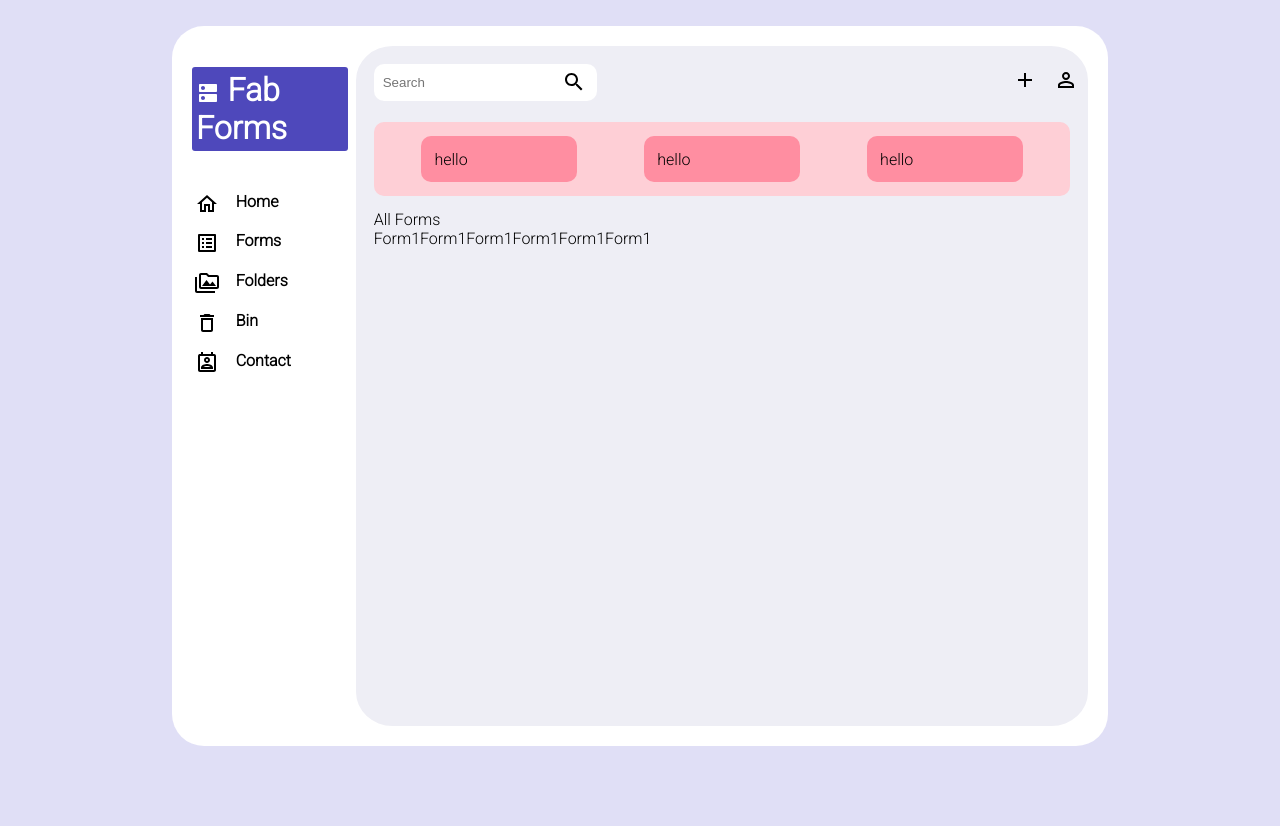
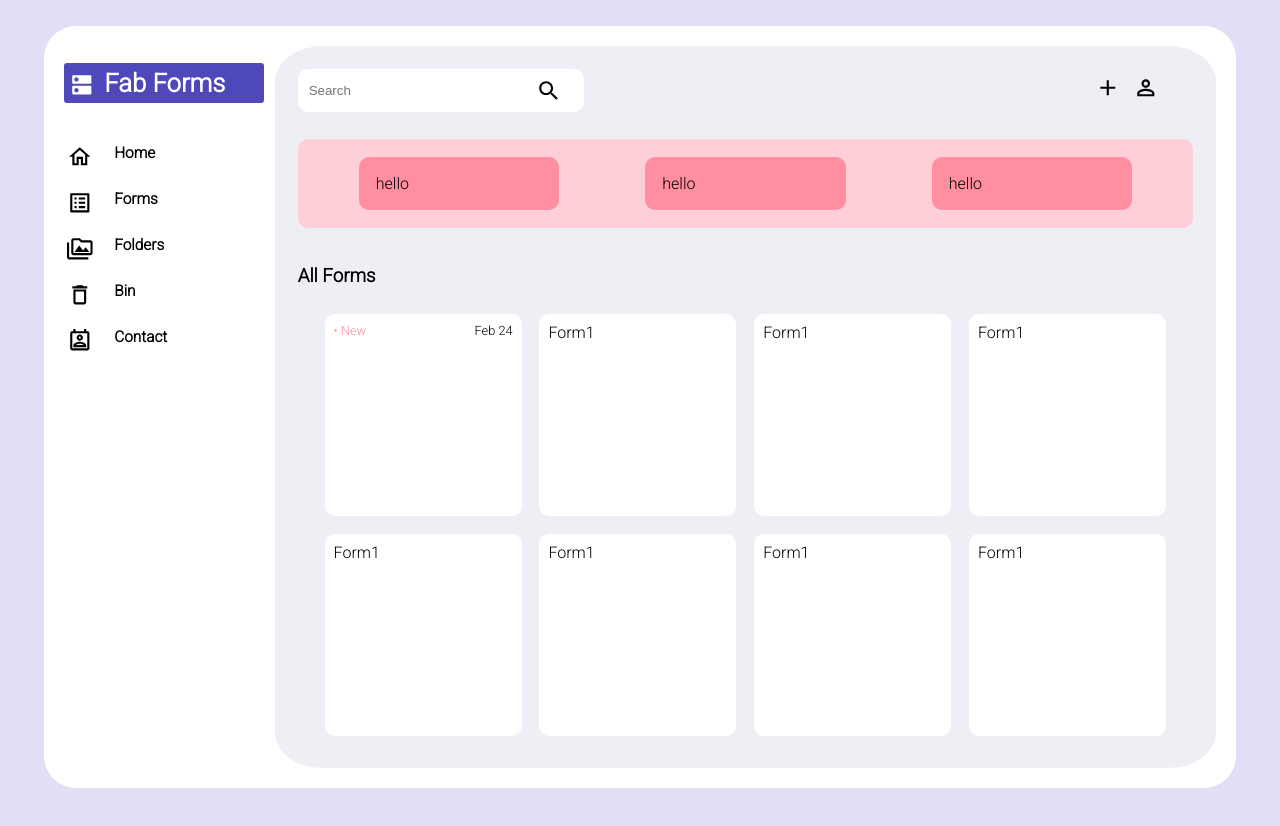
Before and after one commit to AviroopNandy/Google-Forms-Clone, a React (Create React App) app: page / in a window 1280 px wide. Built offline with nearby package versions, Linux system fonts and the light colour scheme.

Commit message:
home page layout ready

```diff
--- a/package.json
+++ b/package.json
@@ -3,6 +3,8 @@
   "version": "0.1.0",
   "private": true,
   "dependencies": {
+    "@material-ui/core": "^4.11.3",
+    "@material-ui/icons": "^4.11.2",
     "@testing-library/jest-dom": "^5.11.9",
     "@testing-library/react": "^11.2.5",
     "@testing-library/user-event": "^12.7.1",
--- a/src/App.css
+++ b/src/App.css
@@ -13,7 +13,7 @@ body{
   margin:0;
   padding:0;
   min-height:100vh;
-  overflow-y:hidden;
+  /* overflow-y:hidden; */
   background:var(--purpleLight);
   font-family: 'Roboto', sans-serif;
 }
--- a/src/containers/Home/Home.js
+++ b/src/containers/Home/Home.js
@@ -41,14 +41,23 @@ export default class Home extends Component {
                             <div>hello</div>
                             <div>hello</div>
                         </div>
-                        All Forms
+                        <h3>All Forms</h3>
                         <div className={styles.formsContainer}>
-                            <div>Form1</div>
-                            <div>Form1</div>
-                            <div>Form1</div>
-                            <div>Form1</div>
-                            <div>Form1</div>
-                            <div>Form1</div>
+                            <div className={styles.form}>
+                                <div>
+                                    <div className={styles.formHeader}>
+                                        <div className={styles.status}>• New</div>
+                                        <div>Feb 24</div>
+                                    </div>
+                                </div>
+                            </div>
+                            <div className={styles.form}>Form1</div>
+                            <div className={styles.form}>Form1</div>
+                            <div className={styles.form}>Form1</div>
+                            <div className={styles.form}>Form1</div>
+                            <div className={styles.form}>Form1</div>
+                            <div className={styles.form}>Form1</div>
+                            <div className={styles.form}>Form1</div>
                         </div>
                    </div>
                 </div>
--- a/src/containers/Home/Home.module.css
+++ b/src/containers/Home/Home.module.css
@@ -1,5 +1,5 @@
 .container{
-    width:70%;
+    width:90%;
     margin:2% auto;
     background:var(--whiteLight);
     min-height:85vh;
@@ -11,9 +11,6 @@
 }
 .sideContainer{
     width:20%;
-}
-.sideContainer>h1{
-    font-size: 4vh;
 }
 ul{
     list-style-type: none;
@@ -31,10 +28,12 @@ li{
     padding:2.5%;
     border-radius: 3px;
     color:white;
+    font-size: 2vw;
 }
 li>h4{
     padding:0;
     margin:0;
+    font-size:1.2vw;
 }
 li:hover{
     transform: scale(1.1);
@@ -49,9 +48,11 @@ li:hover  h4 {
 svg{
     vertical-align:middle;
     margin-right:5%;
+    font-size: 2vw !important;
 }
 .sideIcons{
     margin-right:15%;
+    vertical-align:text-bottom !important;
 }
 .mainContainer{
     background:var(--whiteLightTwo);
@@ -86,10 +87,14 @@ input:focus{
     margin-right:3%;
 }
 .profile{
+    background:transparent;
+    height: 3vw;
+    width: 3vw;
     border-radius: 50%;
-    padding:10%;
-    margin-left:15%;
-    transition:0.2s all ease-in;
+    display: inline-block;
+    display:flex;
+    justify-content: center;
+    align-items: center;
 }
 .profile:hover{
     background:var(--purpleDark);
@@ -112,5 +117,22 @@ input:focus{
 }
 .formsContainer{
     display:flex;
-    /* background:green; */
+    justify-content: center;
+    flex-wrap:wrap;
 }
+.form{
+    background:var(--whiteLight);
+    margin:1%;
+    width:20%;
+    height:23vh;
+    border-radius: 5%;
+    padding:1%;
+}
+.formHeader{
+    display:flex;
+    justify-content: space-between;
+    font-size:1vw;
+}
+.status{
+    color:var(--pinkTwo)
+}
```
Also changed, not shown: 1 other file (tests, documents, lock files or other folders).
